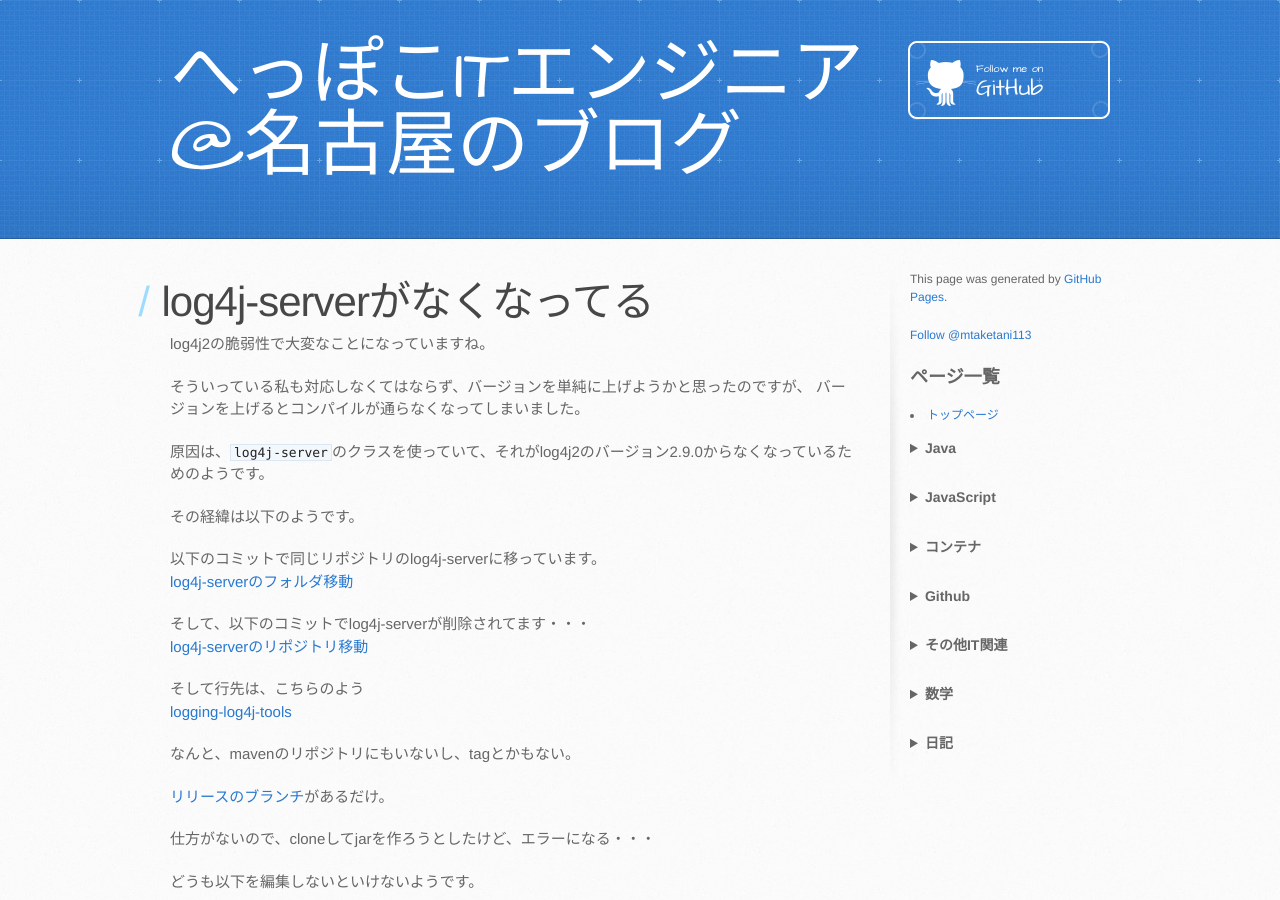
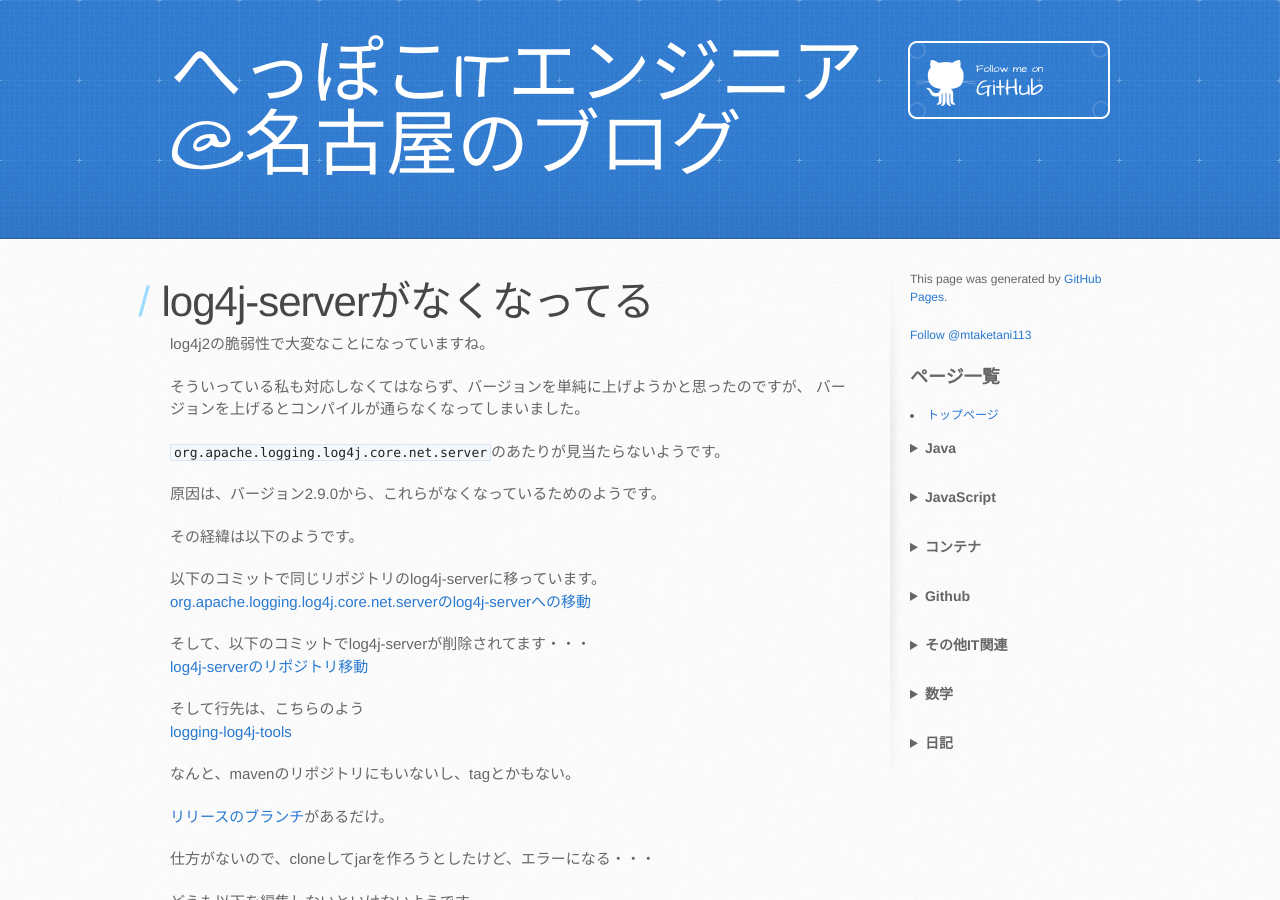
Before and after one commit to mtaketani113/mtaketani113.github.io, a Jekyll site: the page built from it/java/deletedLog4jServer.md, in a window 1280 px wide and 900 px high. Built offline with Jekyll 4.4.1, drawn with Linux system fonts in a browser that asks for light colours; nearby versions of some CDN libraries; comment, search, counter and statistics services are not loaded; the repository's description, which GitHub fills in, is left out.

Commit message:
文章修正

```diff
--- a/it/java/deletedLog4jServer.md
+++ b/it/java/deletedLog4jServer.md
@@ -1,7 +1,7 @@
 ---
 layout: default
 title: log4j-serverがなくなってる
-description: log4j2の脆弱性でバージョンアップを迫られていると思います。バージョン2.9.0からlog4j-serverが別リポジトリに移ってしまっているようです。調べて分かったことなどを記載します。
+description: log4j2の脆弱性でバージョンアップを迫られていると思います。バージョン2.9.0からlog4j-coreにあったorg.apache.logging.log4j.core.net.serverがなくなっています。log4j-serverのフォルダに移って、さらに別リポジトリに移ってしまっているようです。調べて分かったことなどを記載します。
 category: java
 created_at: 2021-12-15
 last_modifeid_at: 2021-12-15
@@ -12,13 +12,14 @@ log4j2の脆弱性で大変なことになっていますね。
 そういっている私も対応しなくてはならず、バージョンを単純に上げようかと思ったのですが、
 バージョンを上げるとコンパイルが通らなくなってしまいました。
 
-原因は、`log4j-server`のクラスを使っていて、それがlog4j2のバージョン2.9.0からなくなっているためのようです。
+`org.apache.logging.log4j.core.net.server`のあたりが見当たらないようです。
 
+原因は、バージョン2.9.0から、これらがなくなっているためのようです。
 
 その経緯は以下のようです。
 
 以下のコミットで同じリポジトリのlog4j-serverに移っています。
-[log4j-serverのフォルダ移動](https://github.com/apache/logging-log4j2/commit/f515fa3c4ab8ecca83f75bcb29ceb71b54c61bc4)
+[org.apache.logging.log4j.core.net.serverのlog4j-serverへの移動](https://github.com/apache/logging-log4j2/commit/f515fa3c4ab8ecca83f75bcb29ceb71b54c61bc4)
 
 そして、以下のコミットでlog4j-serverが削除されてます・・・
 [log4j-serverのリポジトリ移動](https://github.com/apache/logging-log4j2/commit/8865124fb11a3a9d39ea8900e6469e491d26bc22)
```
